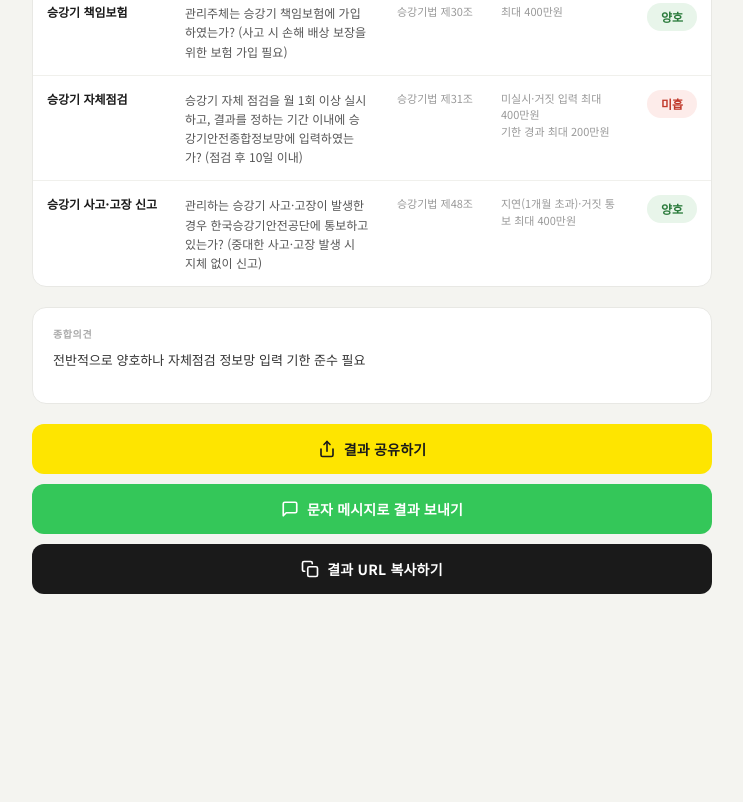
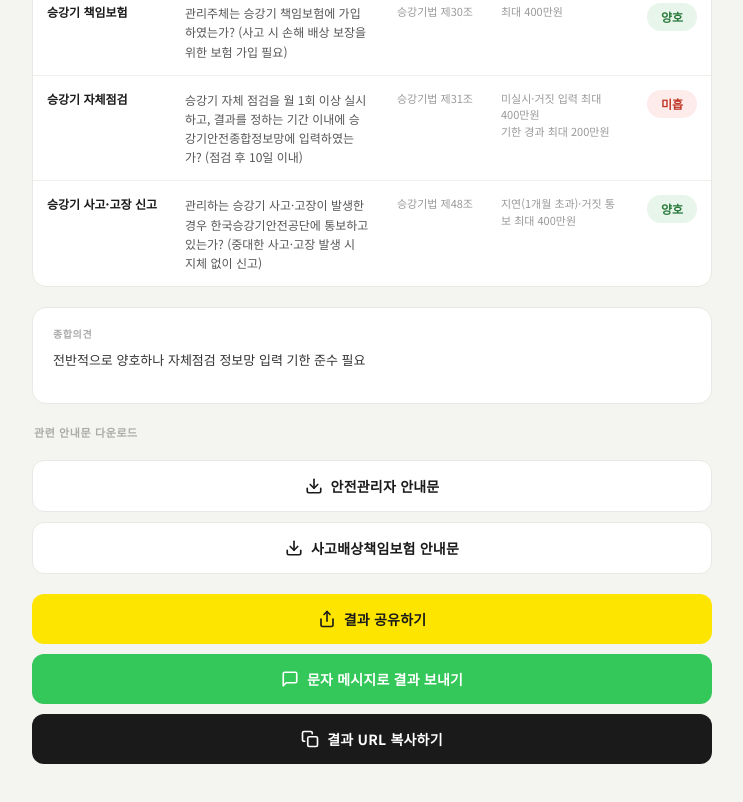
Before and after one commit to cwkim9401/elevator-checklist, a plain HTML site: page index.html in a window 1280 px wide. Shown: the part 631-1433 px from the top of the page, without its empty margins (268-1011 px from the left). Before the commit the page ends 1273 px from the top, so only its background shows below. Drawn offline with nearby package versions, Linux system fonts and the light colour scheme.

Commit message:
pdf 다운로드 기능 추가.html

```diff
--- a/index.html
+++ b/index.html
@@ -58,6 +58,10 @@
   .btn { display: flex; align-items: center; justify-content: center; gap: 8px; width: 100%; padding: 15px; font-family: 'Noto Sans KR', sans-serif; font-size: 14px; font-weight: 700; border: none; border-radius: 12px; cursor: pointer; letter-spacing: 0.2px; transition: opacity 0.15s; }
   .btn:active { opacity: 0.7; }
   .btn svg { width: 18px; height: 18px; flex-shrink: 0; }
+  .btn-download { background: #fff; color: #1a1a1a; border: 1px solid #e8e8e4 !important; text-decoration: none; }
+  .btn-download:hover { background: #f8f8f5; }
+  .download-group { display: flex; flex-direction: column; gap: 10px; margin-bottom: 20px; }
+  .download-title { font-size: 11px; font-weight: 700; color: #aaa; letter-spacing: 0.6px; text-transform: uppercase; margin-bottom: 10px; padding-left: 2px; }
   .btn-kakao { background: #fee500; color: #1a1a1a; }
   .btn-sms   { background: #34c759; color: #fff; }
   .btn-url   { background: #1a1a1a; color: #fff; }
@@ -119,6 +123,26 @@
     <div class="opinion-card">
       <h3>종합의견</h3>
       <p id="opinion-text">-</p>
+    </div>
+
+    <div class="download-group">
+      <div class="download-title">관련 안내문 다운로드</div>
+      <a class="btn btn-download" href="안전관리자_안내문.pdf" download="안전관리자_안내문.pdf">
+        <svg viewBox="0 0 24 24" fill="none" stroke="currentColor" stroke-width="2.2" stroke-linecap="round" stroke-linejoin="round">
+          <path d="M21 15v4a2 2 0 01-2 2H5a2 2 0 01-2-2v-4"/>
+          <polyline points="7 10 12 15 17 10"/>
+          <line x1="12" y1="15" x2="12" y2="3"/>
+        </svg>
+        안전관리자 안내문
+      </a>
+      <a class="btn btn-download" href="사고배상책임보험_안내문.pdf" download="사고배상책임보험_안내문.pdf">
+        <svg viewBox="0 0 24 24" fill="none" stroke="currentColor" stroke-width="2.2" stroke-linecap="round" stroke-linejoin="round">
+          <path d="M21 15v4a2 2 0 01-2 2H5a2 2 0 01-2-2v-4"/>
+          <polyline points="7 10 12 15 17 10"/>
+          <line x1="12" y1="15" x2="12" y2="3"/>
+        </svg>
+        사고배상책임보험 안내문
+      </a>
     </div>
 
     <div class="btn-group">
```
